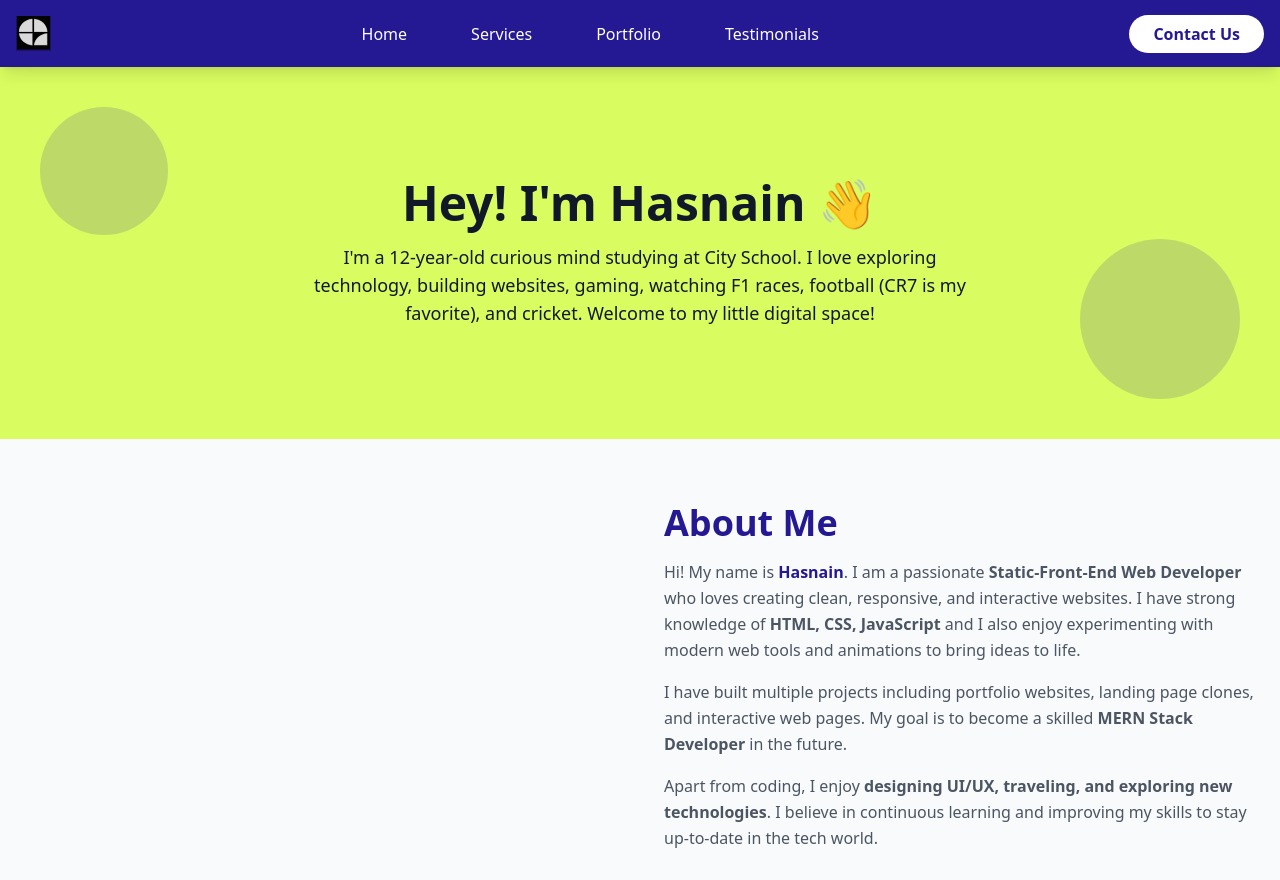
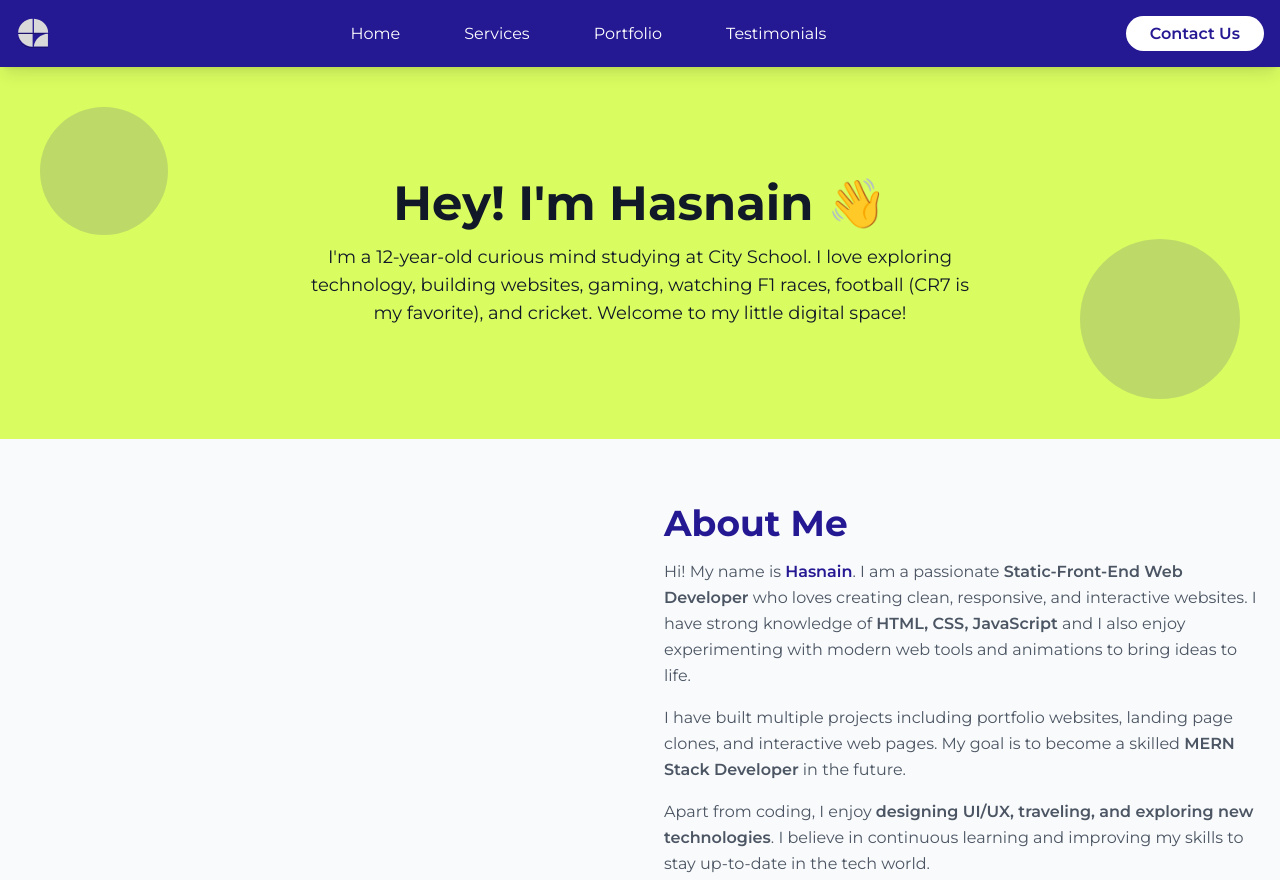
Before and after one commit to HasnainCR7/Portfolio-About-Page, a plain HTML site: page index.html in a window 1280 px wide. Shown: the top 880 px of the page. Drawn offline with nearby package versions, Linux system fonts and the light colour scheme.

Commit message:
Logo again updated

```diff
--- a/index.html
+++ b/index.html
@@ -10,7 +10,7 @@
     <script src="https://kit.fontawesome.com/yourkitid.js" crossorigin="anonymous"></script> <!-- Replace with your kit -->
 
   <style>
-    body { font-family: inherit; margin:0; }
+    body { font-family: "Montserrat", sans-serif; margin:0; }
 
     /* Scroll Animations */
     .fade-in { opacity: 0; animation: fadeIn 1s forwards; }
@@ -44,7 +44,7 @@
     <!-- Logo -->
     <div class="logo max-w-[35px]">
   <a href="https://hasnain-ahmed.netlify.app">
-    <img src="./images/logo.svg" alt="">
+    <img src="./images/logo1.svg" alt="">
   </a>
 </div>
 
```
Also changed, not shown: images/logo1.svg (added).
